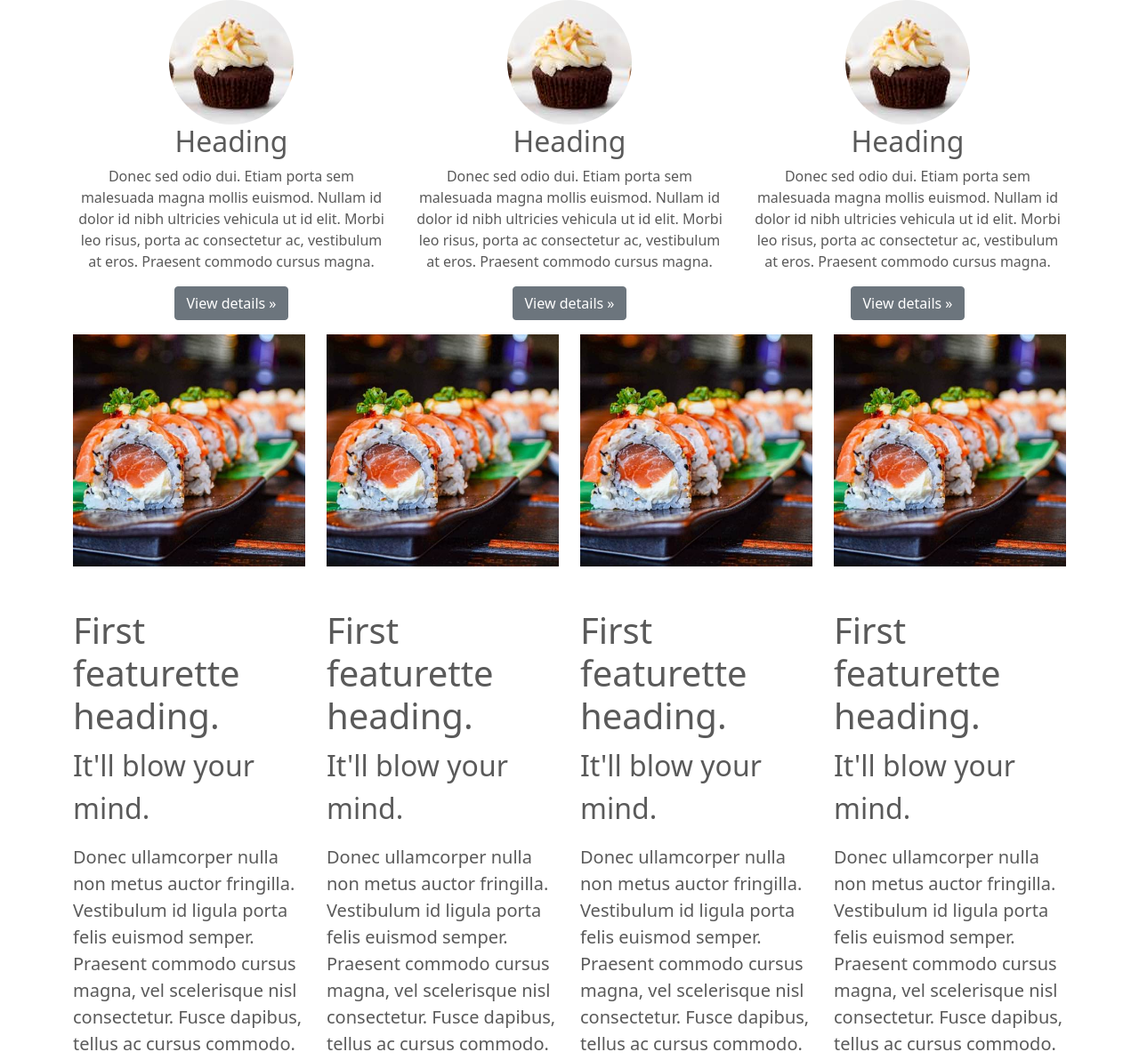
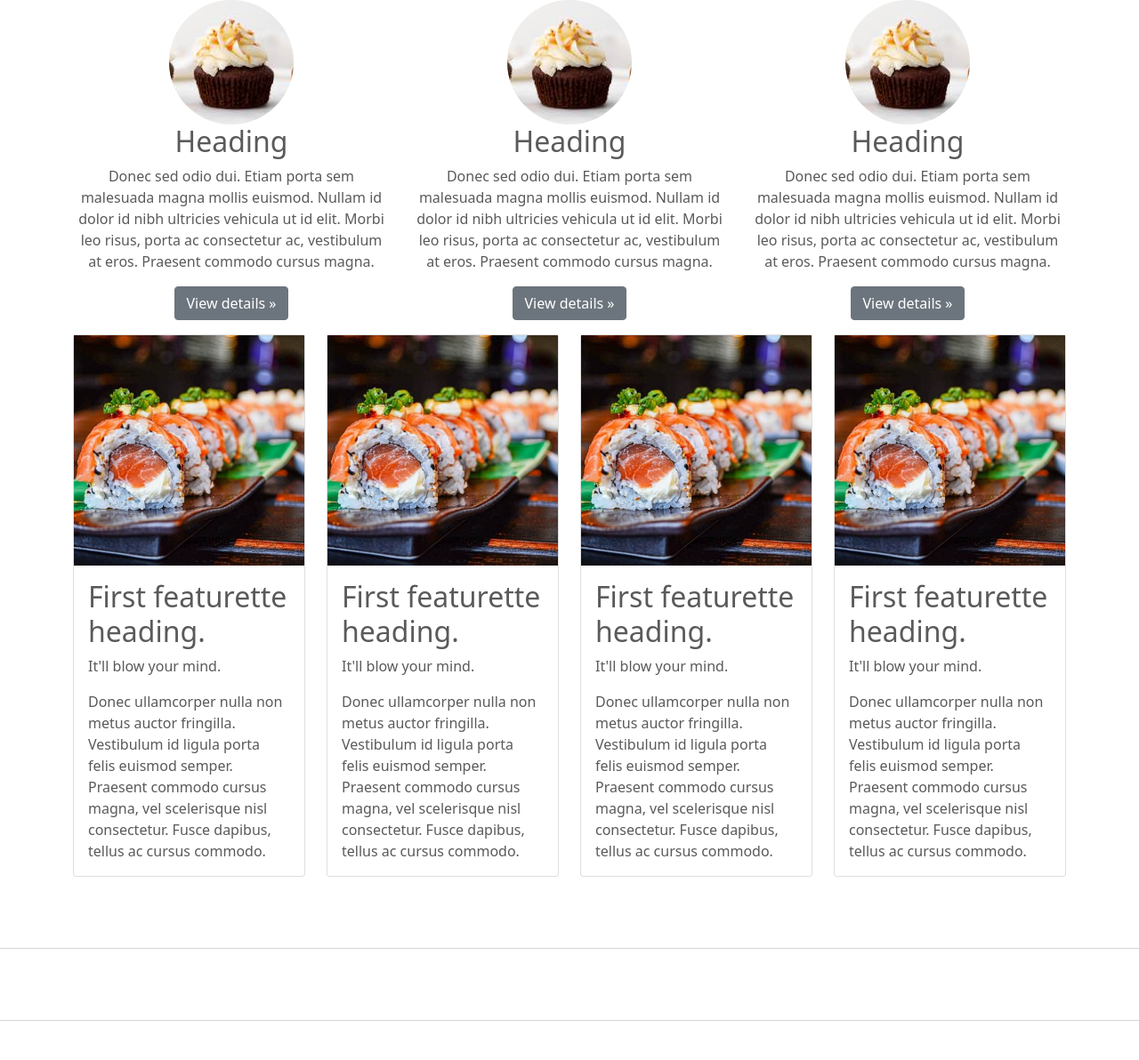
Before and after one commit to hirosuke4103/bootstrap-basic-kadai, a plain HTML site: page kadai_006/index_for_student.html in a window 1280 px wide. Shown: the top 1192 px of the page at 89% size. Drawn offline with Linux system fonts and the light colour scheme.

Commit message:
kadai_006

```diff
--- a/kadai_006/index_for_student.html
+++ b/kadai_006/index_for_student.html
@@ -131,50 +131,68 @@
 
        <div class="row">
         <div class="col-md-3">
+          <div class="card">
             <img src="img/sushi.jpg" class="img-fluid" alt="サンプル画像3">
 
-           <h2 class="fs-1 mt-5">First featurette heading. </h2>
-           <p class="fs-2">It'll blow your mind.</p>
-           <p class="lead">Donec ullamcorper nulla non metus auctor fringilla. Vestibulum id ligula porta felis
+            <div class="card-body">
+              <h2 class="card-title">First featurette heading. </h2>
+              <p "card-subtitle mb-2 text-muted">It'll blow your mind.</p>
+
+              <p class="card-text">Donec ullamcorper nulla non metus auctor fringilla. Vestibulum id ligula porta felis
                 euismod
                 semper. Praesent commodo cursus magna, vel scelerisque nisl consectetur. Fusce dapibus, tellus ac cursus
                 commodo.</p>
             </div>
+          </div>
+        </div>
 
         <div class="col-md-3">
+          <div class="card">
             <img src="img/sushi.jpg" class="img-fluid" alt="サンプル画像3">
 
-           <h2 class="fs-1 mt-5">First featurette heading. </h2>
-           <p class="fs-2">It'll blow your mind.</p>
-           <p class="lead">Donec ullamcorper nulla non metus auctor fringilla. Vestibulum id ligula porta felis
+            <div class="card-body">
+              <h2 class="card-title">First featurette heading. </h2>
+              <p "card-subtitle mb-2 text-muted">It'll blow your mind.</p>
+
+              <p class="card-text">Donec ullamcorper nulla non metus auctor fringilla. Vestibulum id ligula porta felis
                 euismod
                 semper. Praesent commodo cursus magna, vel scelerisque nisl consectetur. Fusce dapibus, tellus ac cursus
                 commodo.</p>
-
+            </div>
+          </div>
         </div>
 
         <div class="col-md-3">
+          <div class="card">
             <img src="img/sushi.jpg" class="img-fluid" alt="サンプル画像3">
 
-           <h2 class="fs-1 mt-5">First featurette heading. </h2>
-           <p class="fs-2">It'll blow your mind.</p>
-           <p class="lead">Donec ullamcorper nulla non metus auctor fringilla. Vestibulum id ligula porta felis
+            <div class="card-body">
+              <h2 class="card-title">First featurette heading. </h2>
+              <p "card-subtitle mb-2 text-muted">It'll blow your mind.</p>
+
+              <p class="card-text">Donec ullamcorper nulla non metus auctor fringilla. Vestibulum id ligula porta felis
                 euismod
                 semper. Praesent commodo cursus magna, vel scelerisque nisl consectetur. Fusce dapibus, tellus ac cursus
                 commodo.</p>
-
+            </div>
+          </div>
         </div>
 
         <div class="col-md-3">
+          <div class="card">
             <img src="img/sushi.jpg" class="img-fluid" alt="サンプル画像3">
 
-           <h2 class="fs-1 mt-5">First featurette heading. </h2>
-           <p class="fs-2">It'll blow your mind.</p>
-           <p class="lead">Donec ullamcorper nulla non metus auctor fringilla. Vestibulum id ligula porta felis
+            <div class="card-body">
+              <h2 class="card-title">First featurette heading. </h2>
+              <p "card-subtitle mb-2 text-muted">It'll blow your mind.</p>
+
+              <p class="card-text">Donec ullamcorper nulla non metus auctor fringilla. Vestibulum id ligula porta felis
                 euismod
                 semper. Praesent commodo cursus magna, vel scelerisque nisl consectetur. Fusce dapibus, tellus ac cursus
                 commodo.</p>
-
+            </div>
+          </div>
+        </div>
        </div>
  </div>
 
```
Lines whose indentation alone changed are shown as unchanged.
